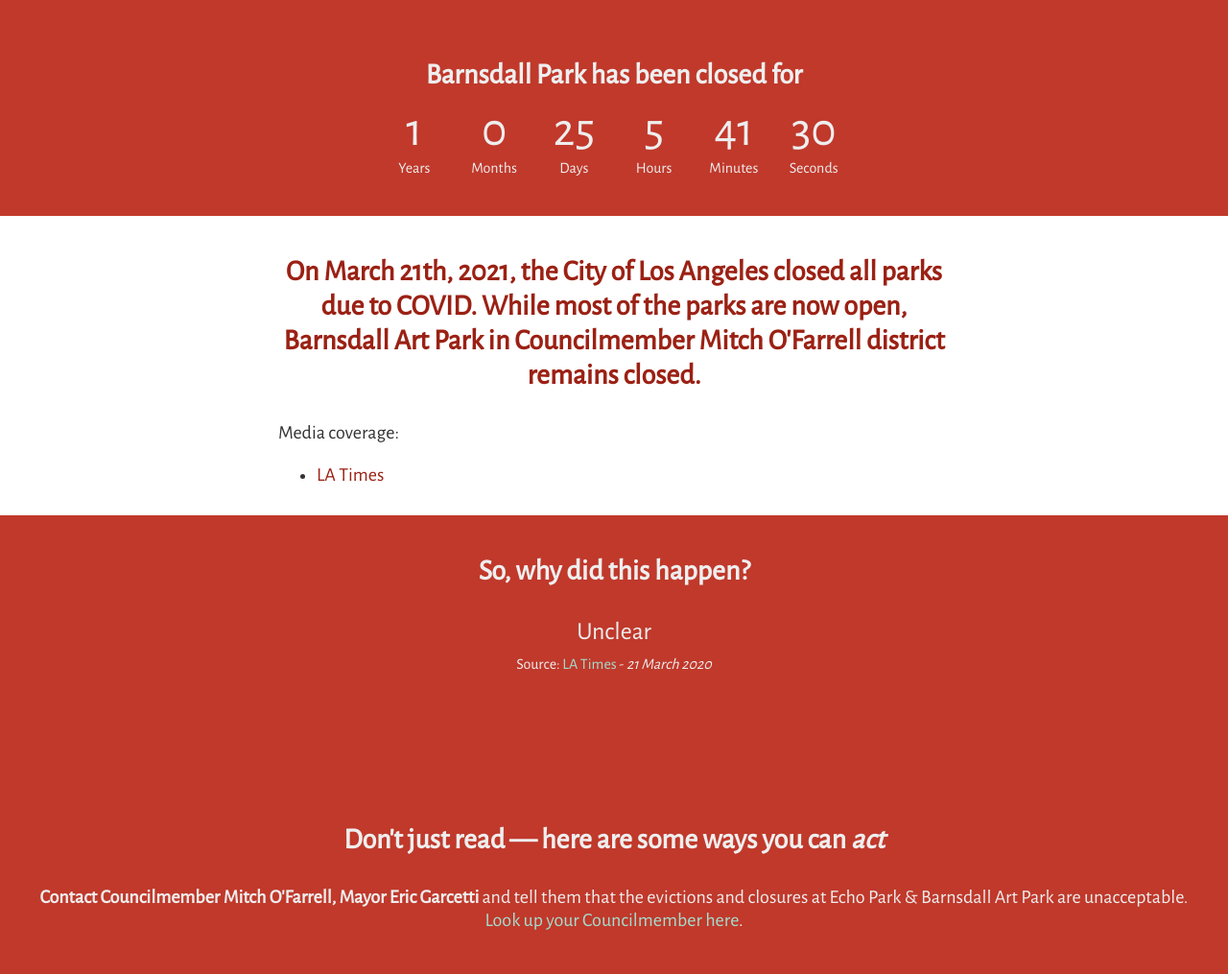
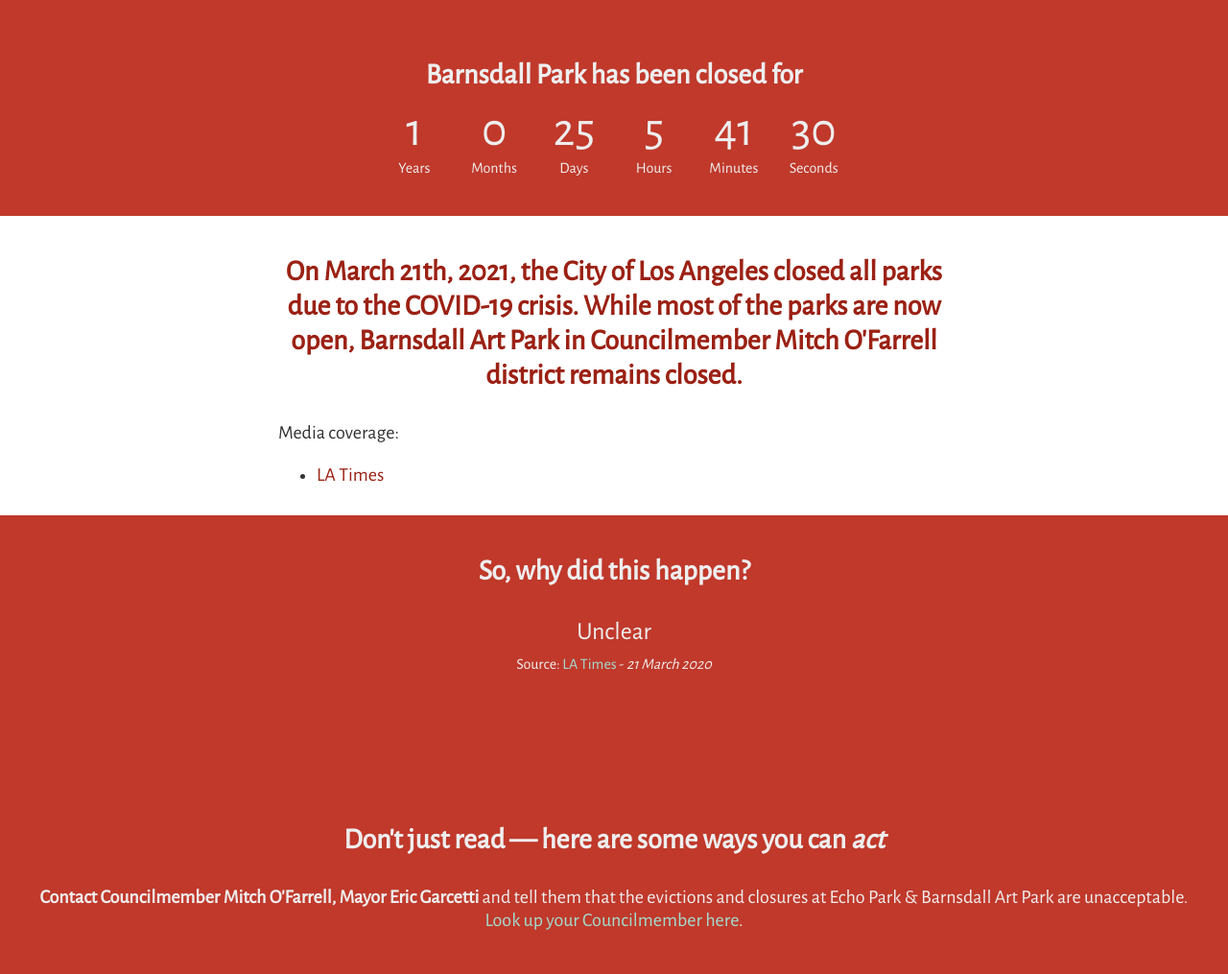
Before and after one commit to hunterowens/barnsdall-park-closed, a Jekyll site: the page built from index.html, in a window 1280 px wide. Shown: the whole page at 96% size. Built offline with Jekyll 4.4.1, drawn with Linux system fonts in a browser that asks for light colours.

Commit message:
typo fix

```diff
--- a/index.html
+++ b/index.html
@@ -35,7 +35,7 @@ layout: default
 <div class='message-wrapper'>
     <div class='message'>
 
-        <p class="h2 center">On March 21th, 2021, the City of Los Angeles closed all parks due to COVID. While most of the parks are now open, Barnsdall Art Park in Councilmember Mitch O'Farrell district remains closed. </p>
+        <p class="h2 center">On March 21th, 2021, the City of Los Angeles closed all parks due to the COVID-19 crisis. While most of the parks are now open, Barnsdall Art Park in Councilmember Mitch O'Farrell district remains closed. </p>
 
         <p>Media coverage:</p>
 
```
